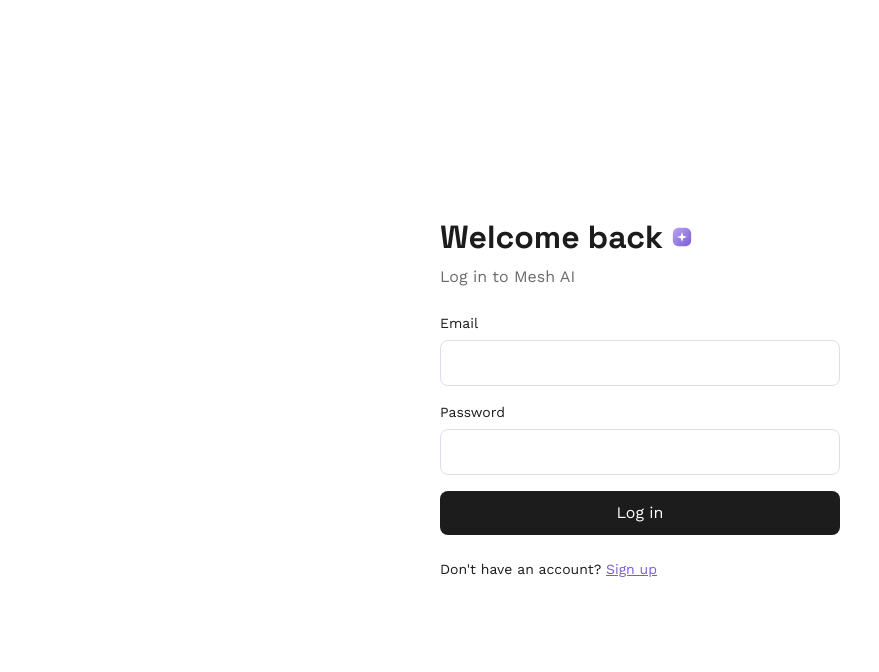
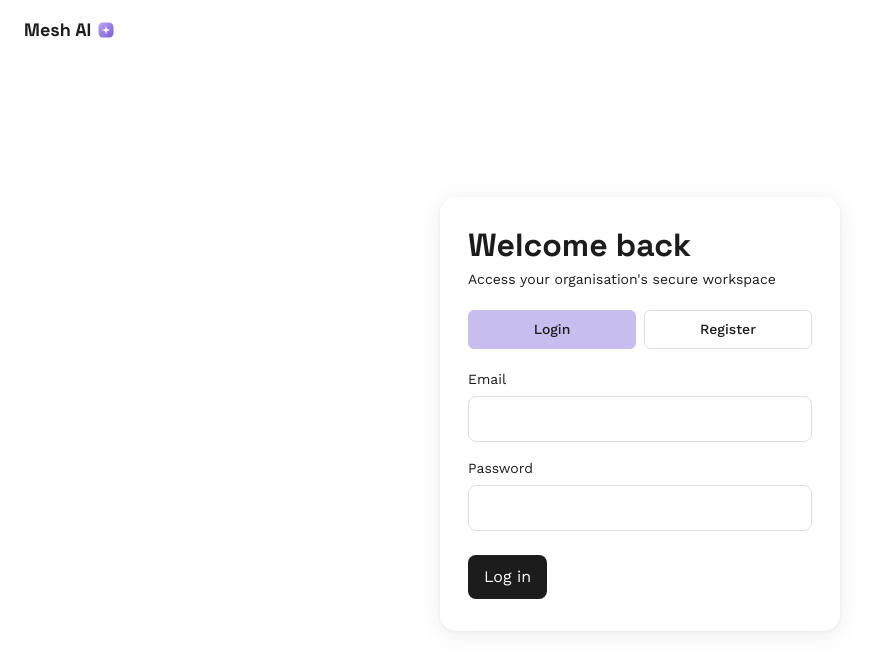
Before and after one commit to kylecammck-hub/ai-se_project_mesh-ai, a React (Vite) app in the folder client/: page /login in a window 1280 px wide. Shown: the top 672 px of the page, without its empty margins (0-879 px from the left). Built offline with nearby package versions, Linux system fonts and the light colour scheme; no server answers.

Commit message:
Match Login/Register pages to Figma design

```diff
--- a/client/src/components/App/App.tsx
+++ b/client/src/components/App/App.tsx
@@ -3,6 +3,7 @@
 import { AuthProvider } from '../../context/AuthContext';
 import ProtectedRoute from '../ProtectedRoute/ProtectedRoute';
 import AppLayout from '../AppLayout/AppLayout';
+import AuthLayout from '../AuthLayout/AuthLayout';
 import Intro from '../../pages/Intro/Intro';
 import Login from '../../pages/Login/Login';
 import Register from '../../pages/Register/Register';
@@ -15,8 +16,10 @@
       <div className="app">
         <Routes>
           <Route path="/" element={<Intro />} />
-          <Route path="/login" element={<Login />} />
-          <Route path="/register" element={<Register />} />
+          <Route element={<AuthLayout />}>
+            <Route path="/login" element={<Login />} />
+            <Route path="/register" element={<Register />} />
+          </Route>
 
           <Route element={<ProtectedRoute />}>
             <Route element={<AppLayout />}>
--- /dev/null
+++ b/client/src/components/AuthLayout/AuthLayout.css
@@ -0,0 +1,33 @@
+.auth-layout {
+  display: flex;
+  flex-direction: column;
+  flex-grow: 1;
+  min-height: 100vh;
+  padding: 16px 24px;
+  background-color: #ffffff;
+}
+
+.auth-layout__logo {
+  display: flex;
+  align-items: center;
+  gap: 6px;
+  align-self: flex-start;
+}
+
+.auth-layout__logo-text {
+  font-family: 'Space Grotesk', sans-serif;
+  font-weight: 700;
+  font-size: 18px;
+  color: #1c1c1c;
+}
+
+.auth-layout__logo-icon {
+  width: 18px;
+  height: 18px;
+  flex-shrink: 0;
+}
+
+.auth-layout__content {
+  display: flex;
+  flex-grow: 1;
+}
--- /dev/null
+++ b/client/src/components/AuthLayout/AuthLayout.tsx
@@ -0,0 +1,17 @@
+import { Outlet } from 'react-router-dom';
+import { LogoMark } from '../icons/Icons';
+import './AuthLayout.css';
+
+export default function AuthLayout() {
+  return (
+    <div className="auth-layout">
+      <div className="auth-layout__logo">
+        <span className="auth-layout__logo-text">Mesh AI</span>
+        <LogoMark className="auth-layout__logo-icon" />
+      </div>
+      <main className="auth-layout__content">
+        <Outlet />
+      </main>
+    </div>
+  );
+}
--- /dev/null
+++ b/client/src/components/AuthTabs/AuthTabs.css
@@ -0,0 +1,28 @@
+.auth-tabs {
+  display: grid;
+  grid-template-columns: 1fr 1fr;
+  gap: 8px;
+}
+
+.auth-tabs__tab {
+  padding: 8px 12px;
+  border: 1px solid #e0ddea;
+  border-radius: 6px;
+  background-color: #ffffff;
+  font-family: 'Work Sans', sans-serif;
+  font-size: 14px;
+  font-weight: 500;
+  text-align: center;
+  text-decoration: none;
+  color: #1c1c1c;
+  transition: background-color 0.2s ease, border-color 0.2s ease;
+}
+
+.auth-tabs__tab:hover {
+  border-color: #c9bdf0;
+}
+
+.auth-tabs__tab_active {
+  border-color: #c9bdf0;
+  background-color: #c9bdf0;
+}
--- /dev/null
+++ b/client/src/components/AuthTabs/AuthTabs.tsx
@@ -0,0 +1,19 @@
+import { NavLink } from 'react-router-dom';
+import './AuthTabs.css';
+
+function getTabClass({ isActive }: { isActive: boolean }) {
+  return `auth-tabs__tab${isActive ? ' auth-tabs__tab_active' : ''}`;
+}
+
+export default function AuthTabs() {
+  return (
+    <nav className="auth-tabs" aria-label="Authentication">
+      <NavLink to="/login" className={getTabClass}>
+        Login
+      </NavLink>
+      <NavLink to="/register" className={getTabClass}>
+        Register
+      </NavLink>
+    </nav>
+  );
+}
--- a/client/src/pages/Login/Login.css
+++ b/client/src/pages/Login/Login.css
@@ -11,15 +11,23 @@
 .auth__card {
   display: flex;
   flex-direction: column;
-  gap: 24px;
+  gap: 20px;
   width: 400px;
   max-width: 100%;
+  padding: 32px 28px;
+  border-radius: 16px;
+  background-color: #ffffff;
+  box-shadow: 0 4px 24px rgba(28, 28, 28, 0.08), 0 1px 3px rgba(28, 28, 28, 0.06);
+  box-sizing: border-box;
+}
+
+.auth__header {
+  display: flex;
+  flex-direction: column;
+  gap: 8px;
 }
 
 .auth__title {
-  display: flex;
-  align-items: center;
-  gap: 8px;
   margin: 0;
   font-family: 'Space Grotesk', sans-serif;
   font-weight: 700;
@@ -28,18 +36,12 @@
   color: #1c1c1c;
 }
 
-.auth__title-icon {
-  width: 22px;
-  height: 22px;
-  flex-shrink: 0;
-}
-
 .auth__subtitle {
-  margin: -12px 0 0;
+  margin: 0;
   font-family: 'Work Sans', sans-serif;
   font-weight: 400;
-  font-size: 16px;
-  color: #6b6b6b;
+  font-size: 14px;
+  color: #1c1c1c;
 }
 
 .auth__form {
@@ -84,6 +86,8 @@
 }
 
 .auth__button {
+  align-self: flex-start;
+  margin-top: 8px;
   padding: 10px 16px;
   border: none;
   border-radius: 8px;
@@ -99,14 +103,3 @@
   opacity: 0.6;
   cursor: default;
 }
-
-.auth__switch {
-  margin: 0;
-  font-family: 'Work Sans', sans-serif;
-  font-size: 14px;
-  color: #1c1c1c;
-}
-
-.auth__switch a {
-  color: #7c5cd6;
-}
--- a/client/src/pages/Login/Login.tsx
+++ b/client/src/pages/Login/Login.tsx
@@ -1,6 +1,6 @@
 import { useState, type FormEvent } from 'react';
-import { Link, useLocation, useNavigate } from 'react-router-dom';
-import { LogoMark } from '../../components/icons/Icons';
+import { useLocation, useNavigate } from 'react-router-dom';
+import AuthTabs from '../../components/AuthTabs/AuthTabs';
 import { useAuth } from '../../context/AuthContext';
 import { getEmailError, getPasswordError } from '../../utils/validation';
 import './Login.css';
@@ -47,11 +47,12 @@
   return (
     <section className="auth">
       <div className="auth__card">
-        <h1 className="auth__title">
-          Welcome back
-          <LogoMark className="auth__title-icon" />
-        </h1>
-        <p className="auth__subtitle">Log in to Mesh AI</p>
+        <div className="auth__header">
+          <h1 className="auth__title">Welcome back</h1>
+          <p className="auth__subtitle">Access your organisation&apos;s secure workspace</p>
+        </div>
+
+        <AuthTabs />
 
         <form className="auth__form" onSubmit={handleSubmit}>
           <label className="auth__field">
@@ -84,10 +85,6 @@
             {isSubmitting ? 'Logging in…' : 'Log in'}
           </button>
         </form>
-
-        <p className="auth__switch">
-          Don&apos;t have an account? <Link to="/register">Sign up</Link>
-        </p>
       </div>
     </section>
   );
--- a/client/src/pages/Register/Register.tsx
+++ b/client/src/pages/Register/Register.tsx
@@ -1,6 +1,6 @@
 import { useState, type FormEvent } from 'react';
-import { Link, useNavigate } from 'react-router-dom';
-import { LogoMark } from '../../components/icons/Icons';
+import { useNavigate } from 'react-router-dom';
+import AuthTabs from '../../components/AuthTabs/AuthTabs';
 import { useAuth } from '../../context/AuthContext';
 import { getEmailError, getNameError, getPasswordError } from '../../utils/validation';
 import '../Login/Login.css';
@@ -43,11 +43,12 @@
   return (
     <section className="auth">
       <div className="auth__card">
-        <h1 className="auth__title">
-          Create your account
-          <LogoMark className="auth__title-icon" />
-        </h1>
-        <p className="auth__subtitle">Sign up for Mesh AI</p>
+        <div className="auth__header">
+          <h1 className="auth__title">Create account</h1>
+          <p className="auth__subtitle">Access your organisation&apos;s secure workspace</p>
+        </div>
+
+        <AuthTabs />
 
         <form className="auth__form" onSubmit={handleSubmit}>
           <label className="auth__field">
@@ -90,13 +91,9 @@
           {error && <p className="auth__error">{error}</p>}
 
           <button type="submit" className="auth__button" disabled={isSubmitting}>
-            {isSubmitting ? 'Creating account…' : 'Sign up'}
+            {isSubmitting ? 'Creating account…' : 'Create account'}
           </button>
         </form>
-
-        <p className="auth__switch">
-          Already have an account? <Link to="/login">Log in</Link>
-        </p>
       </div>
     </section>
   );
```
